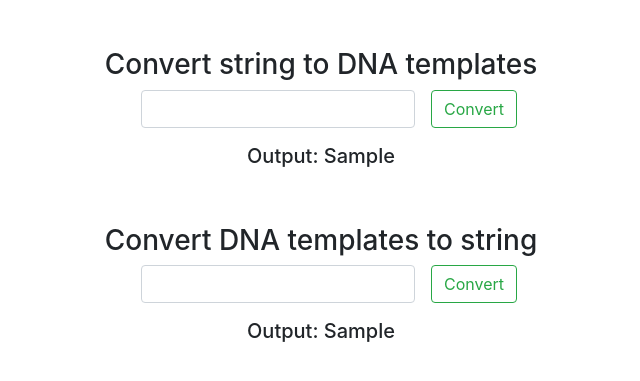
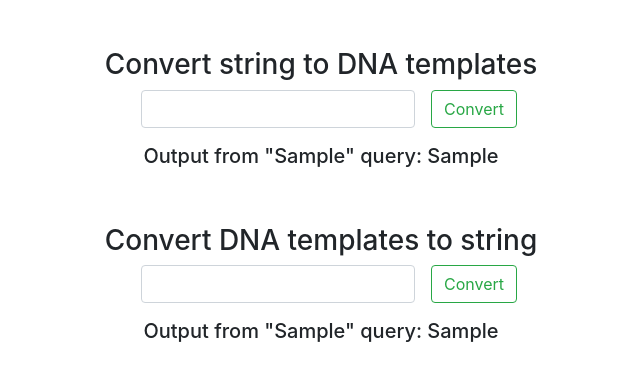
Before and after one commit to hfaara18/kern_coding_task, a Django app: template converter/templates/converter/index.html in a window 1280 px wide. Shown: the top 381 px of the page, without its empty margins (319-959 px from the left). Run offline with Django 3.2, Linux system fonts and the light colour scheme; tables that the repository leaves empty hold one stand-in row (values such as "Sample post"); the template is opened without the code that fills it: values that come from a table or form of the project are taken from there, most other values are stand-ins (such as "Sample title", 1, 10 or a date in 2020); some libraries are stand-ins or nearby versions.

Commit message:
add submitted input to output heading

```diff
--- a/converter/templates/converter/index.html
+++ b/converter/templates/converter/index.html
@@ -17,7 +17,7 @@
 <div class="container">
   <div class="input-string-output" style="text-align:center;">
     {% if processed_input_string %}
-      <h5>Output: {{ processed_input_string }}</h5>
+      <h5>Output from "{{ input_string }}" query: {{ processed_input_string }}</h5>
     {% endif %}
   </div> <!-- input-string-output -->
 </div> <!-- container-->
@@ -43,7 +43,8 @@
 <div class="container">
   <div class="input-dna-template-output" style="text-align:center;">
     {% if processed_input_dna_templates %}
-      <h5>Output: {{ processed_input_dna_templates }}</h5>
+      <h5>Output from "{{ input_dna_templates }}" query: {{ processed_input_dna_templates }}</h5>
+
     {% endif %}
   </div>
 </div> <!-- container -->
--- a/converter/views.py
+++ b/converter/views.py
@@ -46,7 +46,8 @@ class Conversions(View):
                 nucleotide_counts_json = json.dumps(nucleotide_counts)
             except:
                 processed_input_string = 'The input string was invalid'
-            context.update({'processed_input_string': processed_input_string,
+            context.update({'input_string': input_string,
+                            'processed_input_string': processed_input_string,
                             'nucleotide_counts_json': nucleotide_counts_json})
         else:
             context.update({'processed_input_string': '',
@@ -62,7 +63,8 @@ class Conversions(View):
                 processed_input_dna_templates = decode(input_dna_templates)
             except:
                 processed_input_dna_templates = 'The input DNA template was invalid'
-            context.update({'processed_input_dna_templates': processed_input_dna_templates})
+            context.update({'input_dna_templates': input_dna_templates,
+                            'processed_input_dna_templates': processed_input_dna_templates})
         else:
             context.update({'processed_input_dna_templates': ''})
 
```
